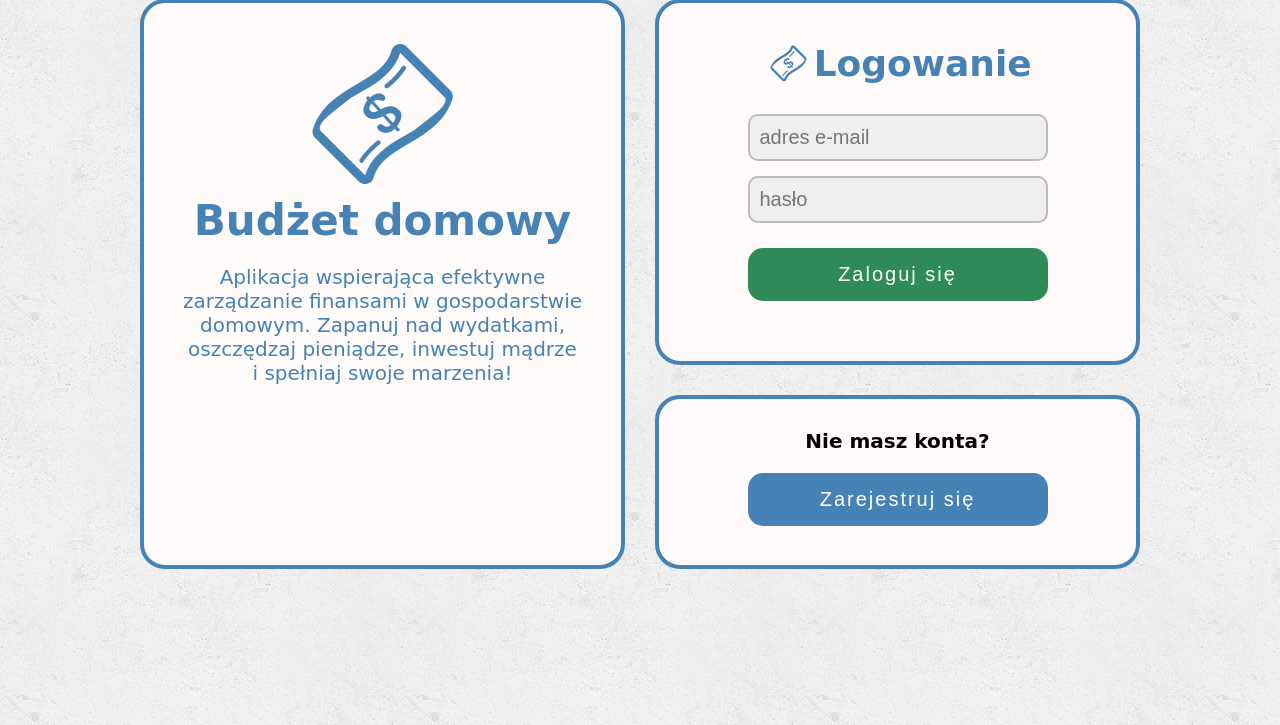
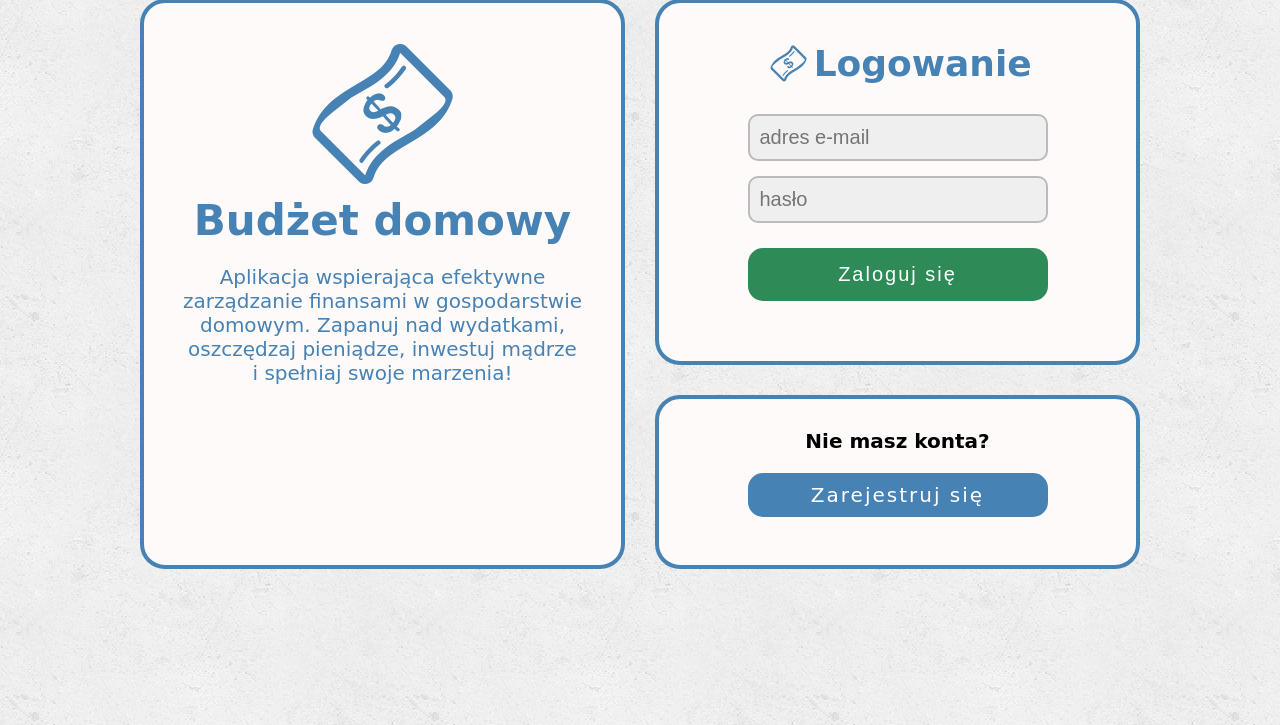
Before and after one commit to Dawid-Kaluzny/PersonalBudget, a PHP site: page / in a window 1280 px wide. Shown: the part 41-766 px from the top of the page. Run offline with PHP 8.4, Linux system fonts and the light colour scheme; some web fonts are replaced.

Commit message:
Added pages linking

```diff
--- a/index.html
+++ b/index.html
@@ -62,7 +62,7 @@
 
 						<h3>Nie masz konta?</h3>
 
-						<input type="submit" value="Zarejestruj się">
+						<a href="zaloz-konto">Zarejestruj się</a>
 
 					</div>
 
--- a/login.css
+++ b/login.css
@@ -129,27 +129,29 @@ input[type=password]:focus
 {
 	background-color: #3CB371;
 }
-.register-main input[type=submit]
+.register-main a
 {
-	width: 300px;
+	width: 280px;
 	background-color: #4682B4;
+	display: block;
 	font-size:20px;
 	color: white;
-	padding: 15px 10px;
+	padding: 10px;
 	margin-top: 0;
-	border: none;
 	border-radius: 15px;
 	cursor: pointer;
 	letter-spacing: 2px;
-	outline: none;
+	text-decoration: none;
+	margin-left: auto;
+	margin-right: auto;
 }
 
-.register-main input[type=submit]:focus
+.register-main a:focus
 {
 	box-shadow: 0px 0px 15px 5px rgba(204,204,204,0.9);
 }
 
-.register-main input[type=submit]:hover
+.register-main a:hover
 {
 	background-color: #6495ED;
 }
```
Also changed, not shown: balance.html (+4 -4 lines), expenses.html (+4 -4 lines), menu.html (+7 -7 lines), .htaccess (added).
